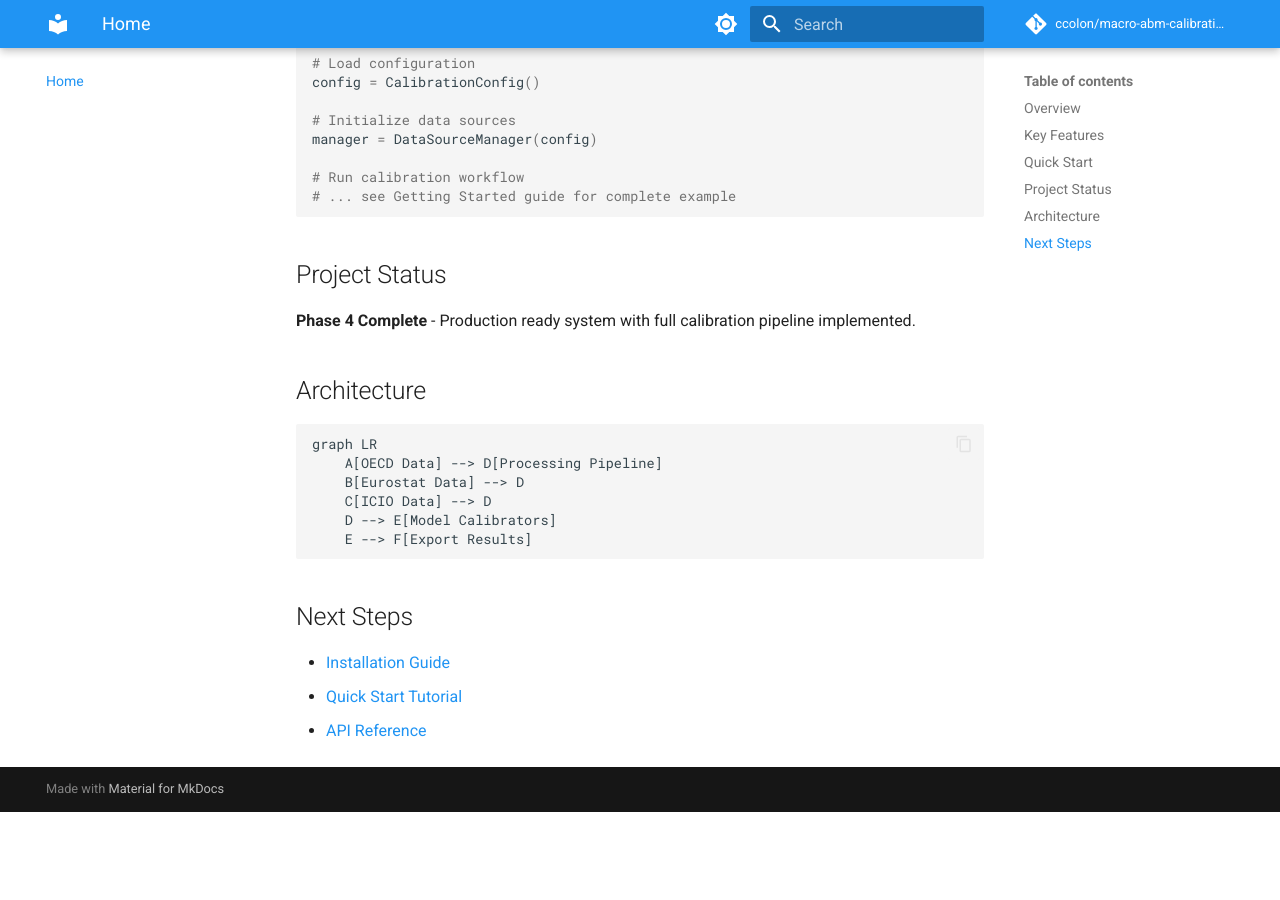
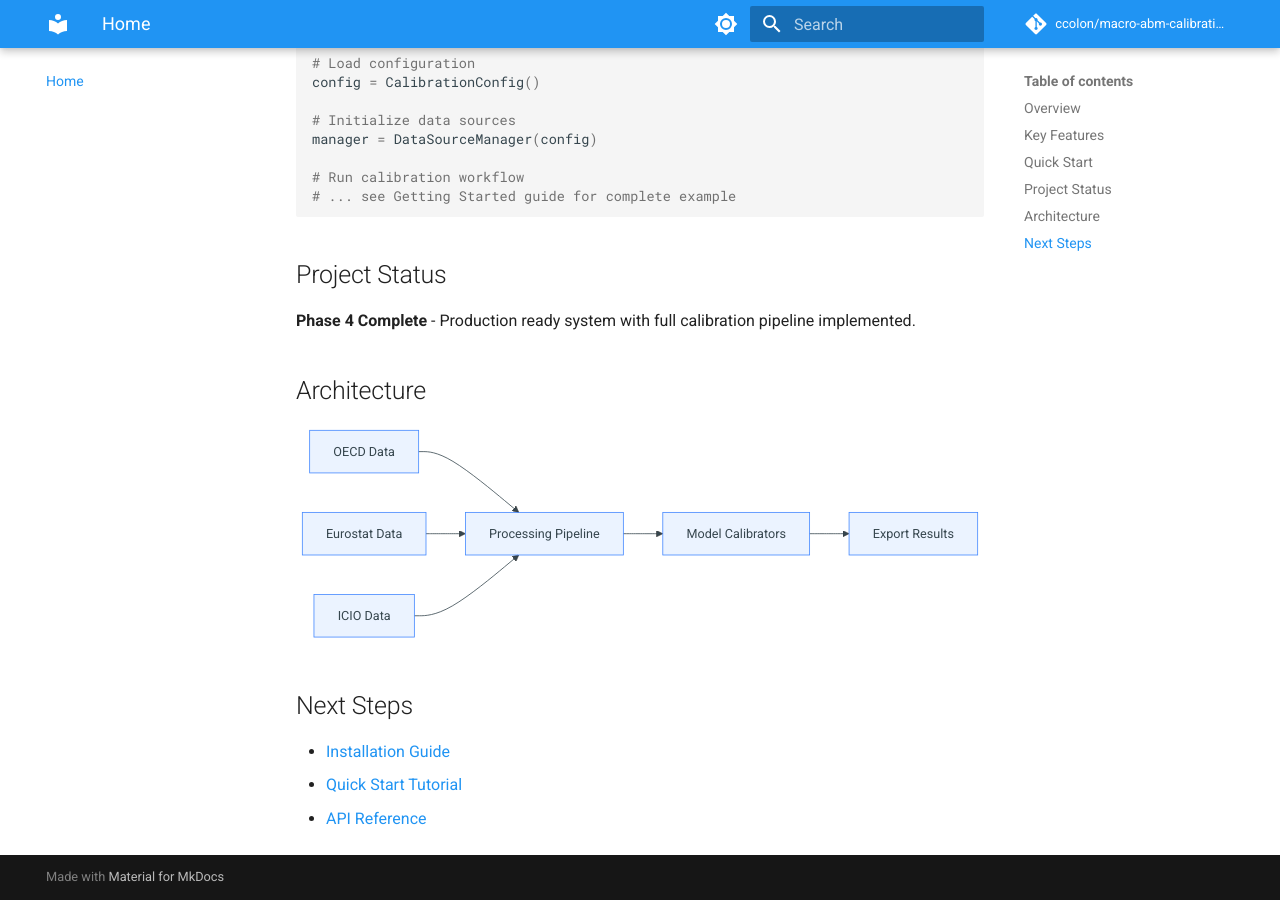
Before and after one commit to ccolon/iiasa-abm-calibration, an MkDocs documentation site: the page built from docs/index.md, in a window 1280 px wide and 900 px high, scrolled down 908 px. Built offline with MkDocs 1.6.1 and Material for MkDocs 9.7.7, drawn with Linux system fonts in a browser that asks for light colours; comment, search, counter and statistics services are not loaded; before the commit the page ends 1720 px from its top, so only the background shows below that; some of the changed lines change nothing that is shown.

Commit message:
update docs

```diff
--- /dev/null
+++ b/docs/overrides/main.html
@@ -0,0 +1,12 @@
+{% extends "base.html" %}
+
+{% block libs %}
+  {{ super() }}
+  <script src="https://unpkg.com/mermaid@10.6.1/dist/mermaid.min.js"></script>
+  <script>
+    document$.subscribe(() => {
+      mermaid.initialize({startOnLoad:true});
+      mermaid.init();
+    })
+  </script>
+{% endblock %}
--- a/mkdocs.yml
+++ b/mkdocs.yml
@@ -28,6 +28,7 @@ theme:
     - search.highlight
     - search.share
     - content.code.copy
+  custom_dir: docs/overrides
 
 plugins:
   - search
@@ -56,10 +57,7 @@ nav:
     - Configuration: getting-started/configuration.md
   - User Guide:
     - Workflow Overview: user-guide/workflow-overview.md
-    - Data Sources: user-guide/data-sources.md
-    - Processing Pipeline: user-guide/processing.md
     - Country-Specific Processing: user-guide/country-specific-processing.md
-    - Model Calibration: user-guide/calibration.md
     - Calibration Outputs: user-guide/outputs.md
     - Pipeline Details:
       - Raw Data Extraction: user-guide/pipelines/raw-data-extraction.md
@@ -69,17 +67,15 @@ nav:
       - Parameter Estimation: user-guide/pipelines/parameter-estimation.md
       - Initial Conditions: user-guide/pipelines/initial-conditions.md
   - API Reference: reference/
-  - Examples:
-    - Complete Workflow: examples/complete-workflow.md
-    - Custom Processors: examples/custom-processors.md
-  - Development:
-    - Contributing: development/contributing.md
-    - Architecture: development/architecture.md
 
 markdown_extensions:
   - admonition
   - pymdownx.details
-  - pymdownx.superfences
+  - pymdownx.superfences:
+      custom_fences:
+        - name: mermaid
+          class: mermaid
+          format: !!python/name:pymdownx.superfences.fence_code_format
   - pymdownx.highlight:
       anchor_linenums: true
   - pymdownx.inlinehilite
```
